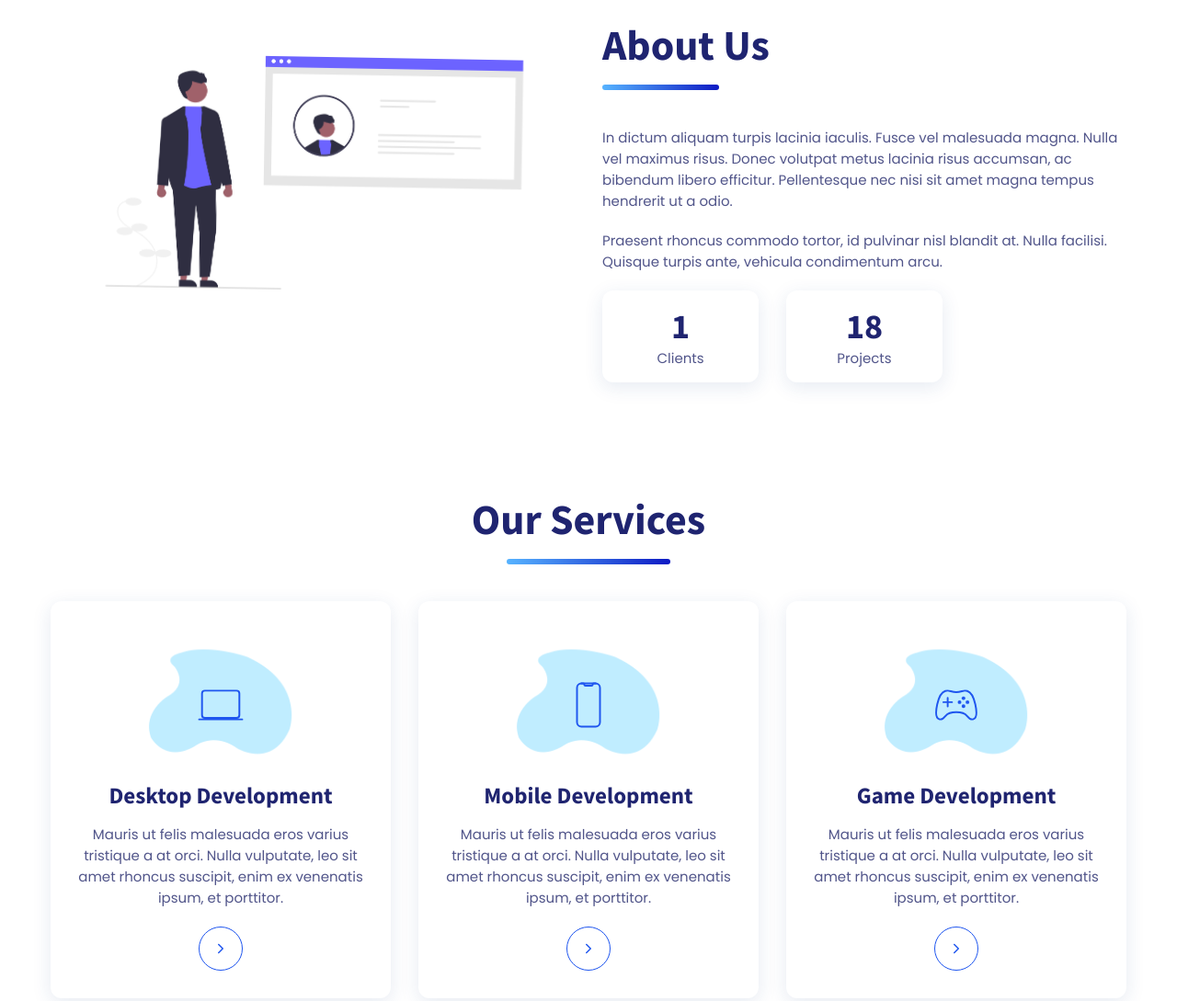
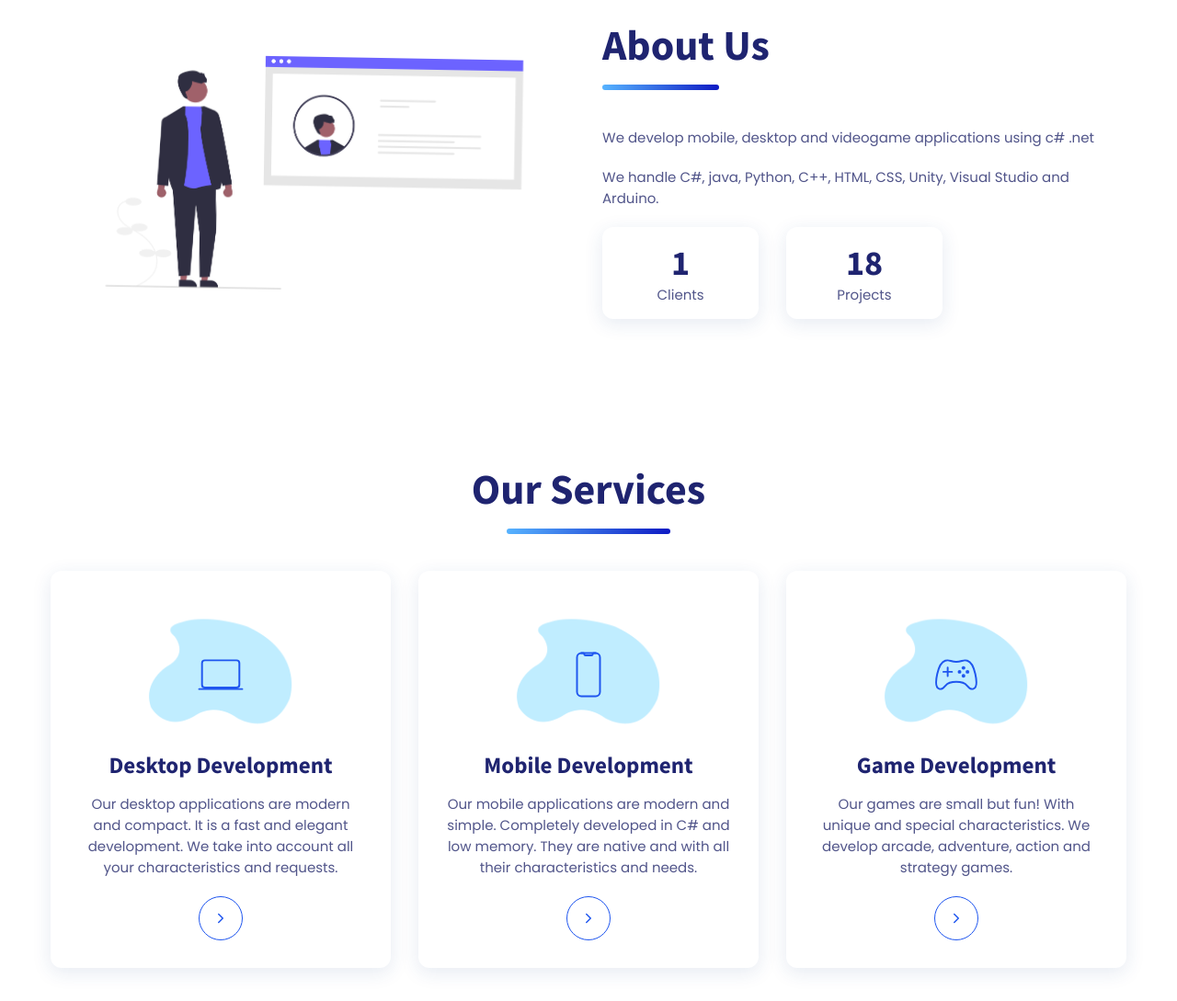
Before and after one commit to elo356/DevElop-Web, a plain HTML site: page index.html in a window 1280 px wide. Shown: the part 840-1929 px from the top of the page at 92% size. Drawn offline with nearby package versions, Linux system fonts and the light colour scheme.

Commit message:
txt updates

```diff
--- a/index.html
+++ b/index.html
@@ -85,8 +85,7 @@
             <h2 class="h2 hero-title">Desktop and mobile development</h2>
 
             <p class="hero-text">
-              Morbi sed lacus nec risus finibus feugiat et fermentum nibh. Pellentesque vitae ante at elit fringilla ac
-              at purus.
+              Amazing App Development!
             </p>
 
             <button class="btn">Learn More</button>
@@ -109,16 +108,11 @@
             <h2 class="h2 section-title underline">About Us</h2>
 
             <p class="about-text">
-              In dictum aliquam turpis lacinia iaculis. Fusce vel malesuada magna. Nulla vel maximus risus. Donec
-              volutpat metus
-              lacinia risus accumsan, ac bibendum libero efficitur. Pellentesque nec nisi sit amet magna tempus
-              hendrerit ut a odio.
+              We develop mobile, desktop and videogame applications using c# .net
             </p>
 
             <p class="about-text">
-              Praesent rhoncus commodo tortor, id pulvinar nisl blandit at. Nulla facilisi. Quisque turpis ante,
-              vehicula condimentum
-              arcu.
+              We handle C#, java, Python, C++, HTML, CSS, Unity, Visual Studio and Arduino.
             </p>
 
             <ul class="stats-list">
@@ -156,9 +150,8 @@
                 <h3 class="h3 title">Desktop Development</h3>
 
                 <p class="text">
-                  Mauris ut felis malesuada eros varius tristique a at orci. Nulla vulputate, leo sit amet rhoncus
-                  suscipit, enim ex
-                  venenatis ipsum, et porttitor.
+                  Our desktop applications are modern and compact. It is a fast and elegant development.
+                  We take into account all your characteristics and requests.
                 </p>
 
                 <button class="card-btn" aria-label="Show More">
@@ -178,9 +171,8 @@
                 <h3 class="h3 title">Mobile Development</h3>
 
                 <p class="text">
-                  Mauris ut felis malesuada eros varius tristique a at orci. Nulla vulputate, leo sit amet rhoncus
-                  suscipit, enim ex
-                  venenatis ipsum, et porttitor.
+                  Our mobile applications are modern and simple.
+                  Completely developed in C# and low memory. They are native and with all their characteristics and needs.
                 </p>
 
                 <button class="card-btn" aria-label="Show More">
@@ -200,9 +192,8 @@
                 <h3 class="h3 title">Game Development</h3>
 
                 <p class="text">
-                  Mauris ut felis malesuada eros varius tristique a at orci. Nulla vulputate, leo sit amet rhoncus
-                  suscipit, enim ex
-                  venenatis ipsum, et porttitor.
+                  Our games are small but fun! With unique and special characteristics.
+                  We develop arcade, adventure, action and strategy games.
                 </p>
 
                 <button class="card-btn" aria-label="Show More">
```
